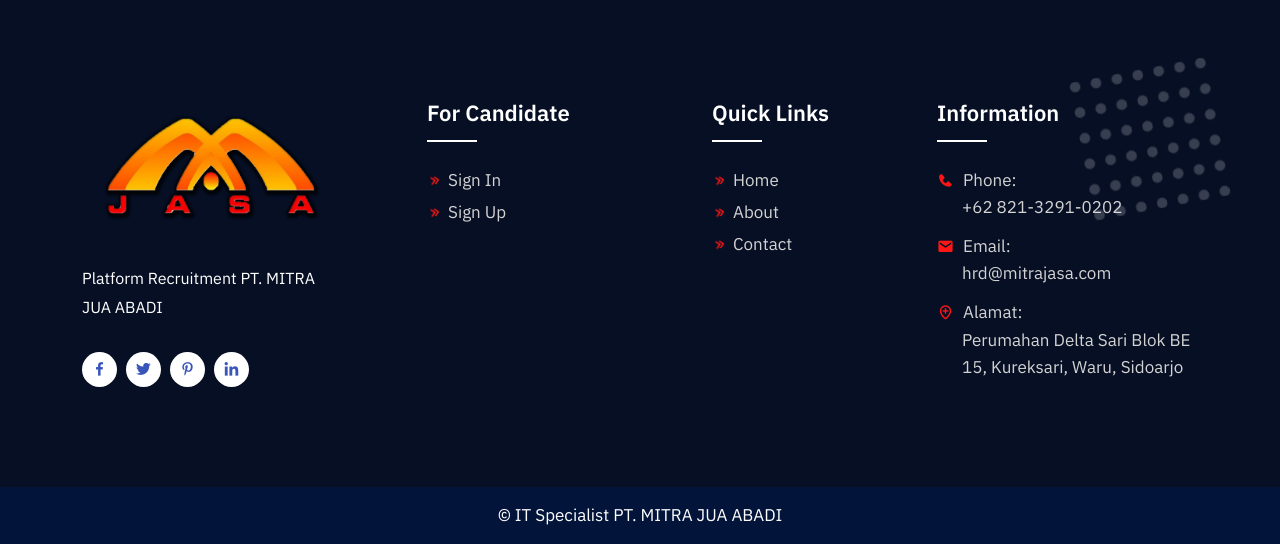
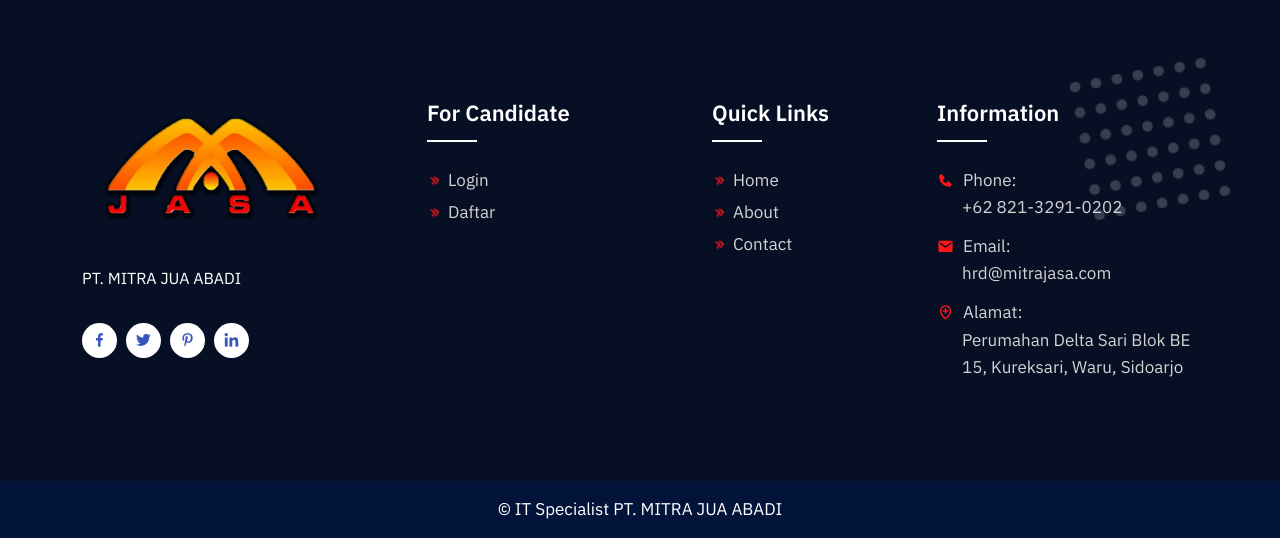
Before and after one commit to itmja/mja_low, a PHP site: page /lowongan/index.php in a window 1280 px wide. Shown: the part 2793-3337 px from the top of the page. Run offline with PHP 8.4, Linux system fonts and the light colour scheme; data comes from the database, SQL or seed files in the repository.

Commit message:
Update footer.php

```diff
--- a/footer.php
+++ b/footer.php
@@ -8,8 +8,7 @@
 									<img src="assets/img/logo.png" alt="logo">
 								</a>
 							</div>
-
-							<p>Platform Recruitment PT. MITRA JUA ABADI</p>
+							<p>PT. MITRA JUA ABADI</p>
 
 							<div class="footer-social">
 								<a href="#" target="_blank"><i class='bx bxl-facebook'></i></a>
@@ -25,15 +24,15 @@
 							<h3>For Candidate</h3>
 							<ul>
 								<li>
-									<a href="job-grid.html">
+									<a href="daftar/">
 										<i class='bx bx-chevrons-right bx-tada'></i>
-										Sign In
+										Login
 									</a>
 								</li>
 								<li>
-									<a href="sign-up.html">
+									<a href="daftar/regrister.php">
 										<i class='bx bx-chevrons-right bx-tada'></i>
-										Sign Up
+										Daftar
 									</a>
 								</li>
 							</ul>
@@ -45,19 +44,19 @@
 							<h3>Quick Links</h3>
 							<ul>
 								<li>
-									<a href="index.html">
+									<a href="index.php">
 										<i class='bx bx-chevrons-right bx-tada'></i>
 										Home
 									</a>
 								</li>
 								<li>
-									<a href="about.html">
+									<a href="about.php">
 										<i class='bx bx-chevrons-right bx-tada'></i>
 										About
 									</a>
 								</li>
 								<li>
-									<a href="contact.html">
+									<a href="contact.php">
 										<i class='bx bx-chevrons-right bx-tada'></i>
 										Contact
 									</a>
```
